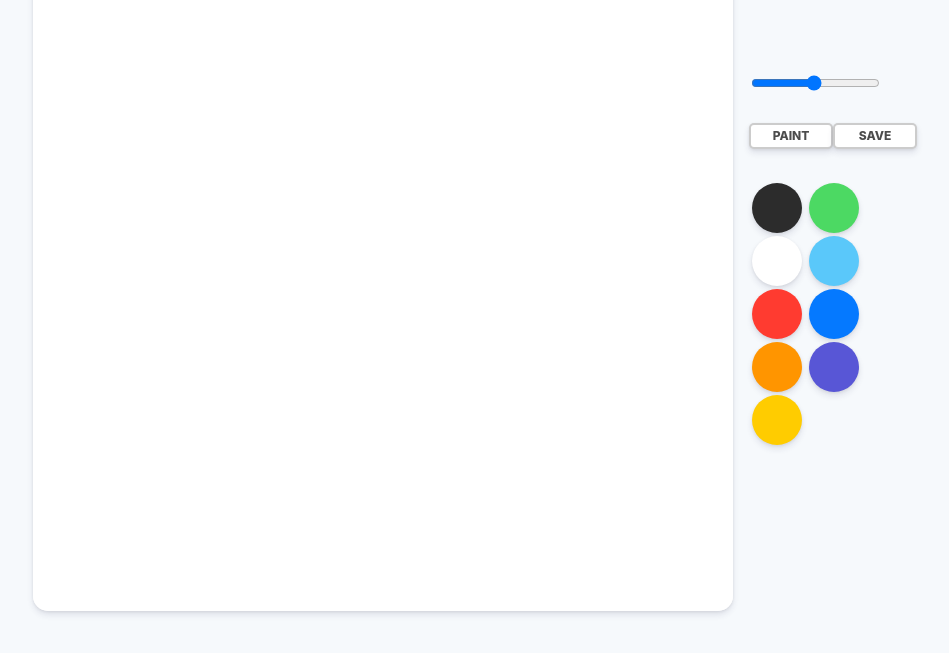
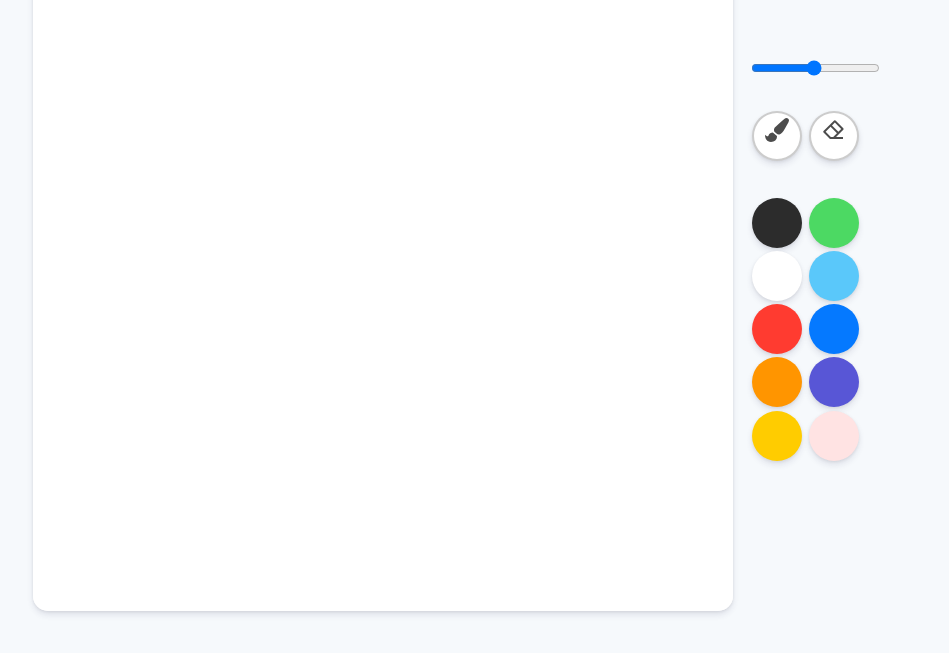
Before and after one commit to jungsikjeong/paintbrush, a React (Create React App) app in the folder client/: page /paint in a window 1280 px wide. Shown: the part 139-792 px from the top of the page, without its empty margins (7-956 px from the left). Built offline with nearby package versions, Linux system fonts and the light colour scheme.

Commit message:
Style: Board UI 변경

```diff
--- a/client/src/components/common/Board.js
+++ b/client/src/components/common/Board.js
@@ -4,7 +4,7 @@ import Colors from './Colors';
 import { Link } from 'react-router-dom';
 import { useDispatch } from 'react-redux';
 import { canvasCopy } from '../../modules/canvas';
-import BoardButtonContainer from '../../containers/boardButton/BoardButtonContainer';
+import BoardToolbarContainer from '../../containers/boardToolbar/BoardToolbarContainer';
 
 const CanvasBlock = styled.div`
   display: flex;
@@ -144,7 +144,6 @@ const Board = () => {
   const onRemoveModeClick = () => {
     setCanvasRemove(!canvasRemove);
     painting = false;
-    console.log(canvasRemove);
   };
 
   useEffect(() => {
@@ -183,10 +182,11 @@ const Board = () => {
               step="0.1"
             />
           </div>
-          <BoardButtonContainer
+          <BoardToolbarContainer
             onModeClick={onModeClick}
             filling={filling}
             onSaveClick={onSaveClick}
+            onRemoveModeClick={onRemoveModeClick}
           />
           <Colors onColorClick={onColorClick} />
         </Controls>
--- a/client/src/components/common/BoardButton.js
+++ /dev/null
@@ -1,39 +0,0 @@
-import React, { useState } from 'react';
-import styled from 'styled-components';
-
-const ButtonBlock = styled.div`
-  margin-bottom: 30px;
-  button {
-    all: unset;
-    cursor: pointer;
-    background-color: white;
-    padding: 5px 0px;
-    width: 80px;
-    text-align: center;
-    border-radius: 5px;
-    box-shadow: 0 4px 6px rgba(50, 50, 93, 0.11), 0 1px 3px rgba(0, 0, 0, 0.08);
-    border: 2px solid rgba(0, 0, 0, 0.2);
-    color: rgba(0, 0, 0, 0.7);
-    text-transform: uppercase;
-    font-weight: 800;
-    font-size: 12px;
-  }
-  button:active {
-    transform: scale(0.98);
-  }
-`;
-
-const BoardButton = ({ onModeClick, filling, onSaveClick }) => {
-  return (
-    <ButtonBlock>
-      {filling ? (
-        <button onClick={onModeClick}>Fill</button>
-      ) : (
-        <button onClick={onModeClick}>Paint</button>
-      )}
-      <button onClick={onSaveClick}>Save</button>
-    </ButtonBlock>
-  );
-};
-
-export default BoardButton;
--- /dev/null
+++ b/client/src/components/common/BoardToolbar.js
@@ -0,0 +1,51 @@
+import React, { useState } from 'react';
+import styled from 'styled-components';
+import { GiPaintBucket } from 'react-icons/gi';
+import { FaPaintBrush } from 'react-icons/fa';
+import { RiEraserLine } from 'react-icons/ri';
+
+const ToolbarBlack = styled.div`
+  display: flex;
+  margin-bottom: 30px;
+
+  .toolbarBox {
+    margin: 0.2rem;
+    width: 50px;
+    height: 50px;
+    /* all: unset; */
+    cursor: pointer;
+    background-color: white;
+    padding: 5px 0px;
+    text-align: center;
+    border-radius: 50%;
+    box-shadow: 0 4px 6px rgba(50, 50, 93, 0.11), 0 1px 3px rgba(0, 0, 0, 0.08);
+    border: 2px solid rgba(0, 0, 0, 0.2);
+    color: rgba(0, 0, 0, 0.7);
+    text-transform: uppercase;
+    font-weight: 800;
+  }
+  :active {
+    transform: scale(0.98);
+  }
+`;
+
+const BoardToolbar = ({ onModeClick, filling, onRemoveModeClick }) => {
+  return (
+    <ToolbarBlack>
+      {filling ? (
+        <div className="toolbarBox" onClick={onModeClick}>
+          <GiPaintBucket size="24" />
+        </div>
+      ) : (
+        <div className="toolbarBox" onClick={onModeClick}>
+          <FaPaintBrush size="24" />
+        </div>
+      )}
+      <div className="toolbarBox" onClick={onRemoveModeClick}>
+        <RiEraserLine size="24" />
+      </div>
+    </ToolbarBlack>
+  );
+};
+
+export default BoardToolbar;
--- a/client/src/components/common/Colors.js
+++ b/client/src/components/common/Colors.js
@@ -53,6 +53,11 @@ const Colors = ({ onColorClick }) => {
           className="controls__color"
           style={{ backgroundColor: '#5856D6' }}
         ></div>
+        <div
+          onClick={onColorClick}
+          className="controls__color"
+          style={{ backgroundColor: '#ffe3e3' }}
+        ></div>
       </div>
     </div>
   );
--- a/client/src/containers/boardButton/BoardButtonContainer.js
+++ b/client/src/containers/boardToolbar/BoardToolbarContainer.js
@@ -1,12 +1,12 @@
 import React, { useEffect } from 'react';
-import BoardButton from '../../components/common/BoardButton';
+import BoardToolbar from '../../components/common/BoardToolbar';
 import { useSelector } from 'react-redux';
 import { withRouter } from 'react-router-dom';
 
-const BoardButtonContainer = ({
+const BoardToolbarContainer = ({
   onModeClick,
   filling,
-  onSaveClick,
+  onRemoveModeClick,
   history,
 }) => {
   const { copyCanvas } = useSelector(({ canvas }) => ({
@@ -20,12 +20,12 @@ const BoardButtonContainer = ({
   }, [history, copyCanvas]);
 
   return (
-    <BoardButton
+    <BoardToolbar
       onModeClick={onModeClick}
       filling={filling}
-      onSaveClick={onSaveClick}
+      onRemoveModeClick={onRemoveModeClick}
     />
   );
 };
 
-export default withRouter(BoardButtonContainer);
+export default withRouter(BoardToolbarContainer);
```
